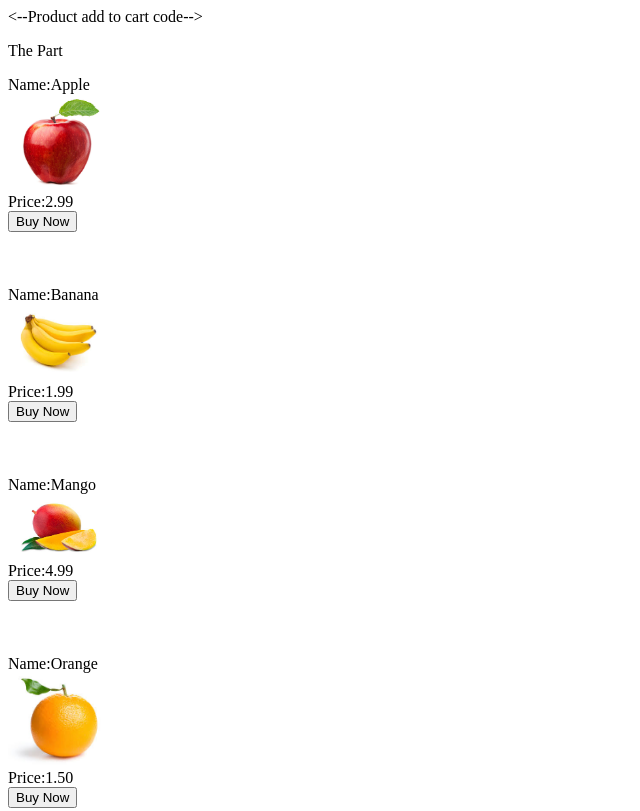
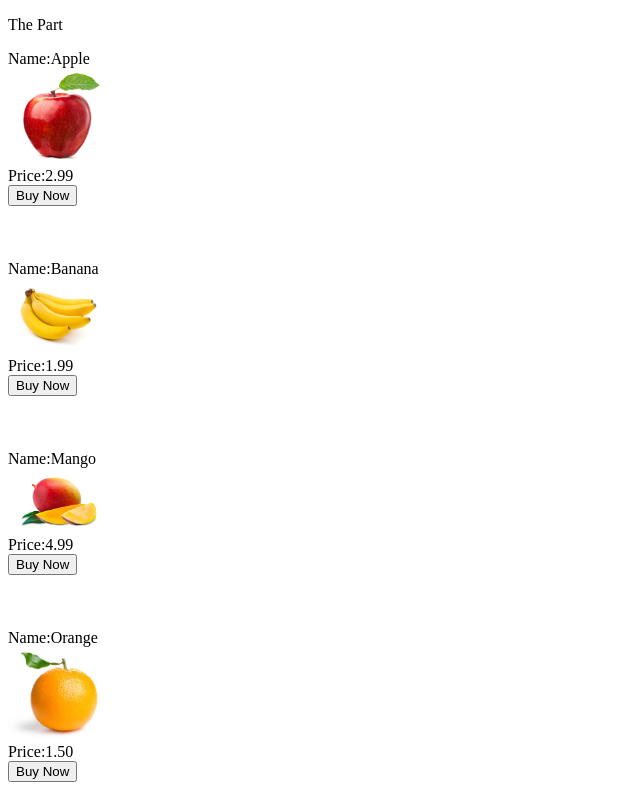
Before and after one commit to sachinshingade/sachinshingade.github.io, a plain HTML site: page index.html in a window 1280 px wide. Shown: the top 811 px of the page, without its empty margins (0-640 px from the left). Drawn offline with nearby package versions, Linux system fonts and the light colour scheme.

Commit message:
Update index.html

```diff
--- a/index.html
+++ b/index.html
@@ -8,7 +8,7 @@
 </head>
 <body>
 
-    <--Product add to cart code-->
+    <!--Product add to cart code-->
     <p> The  Part </p>
     <div id = "product">
     </div>
```
